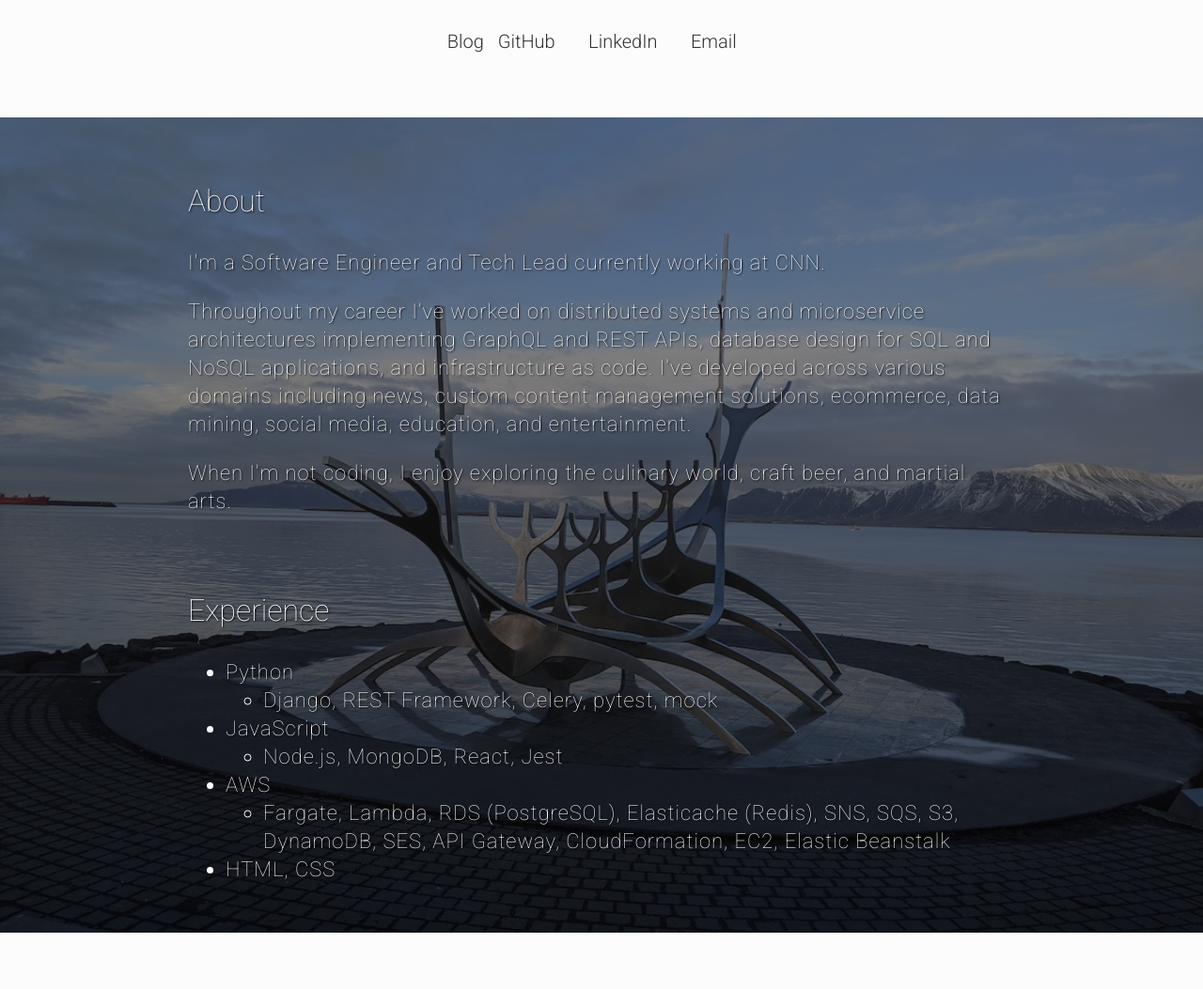
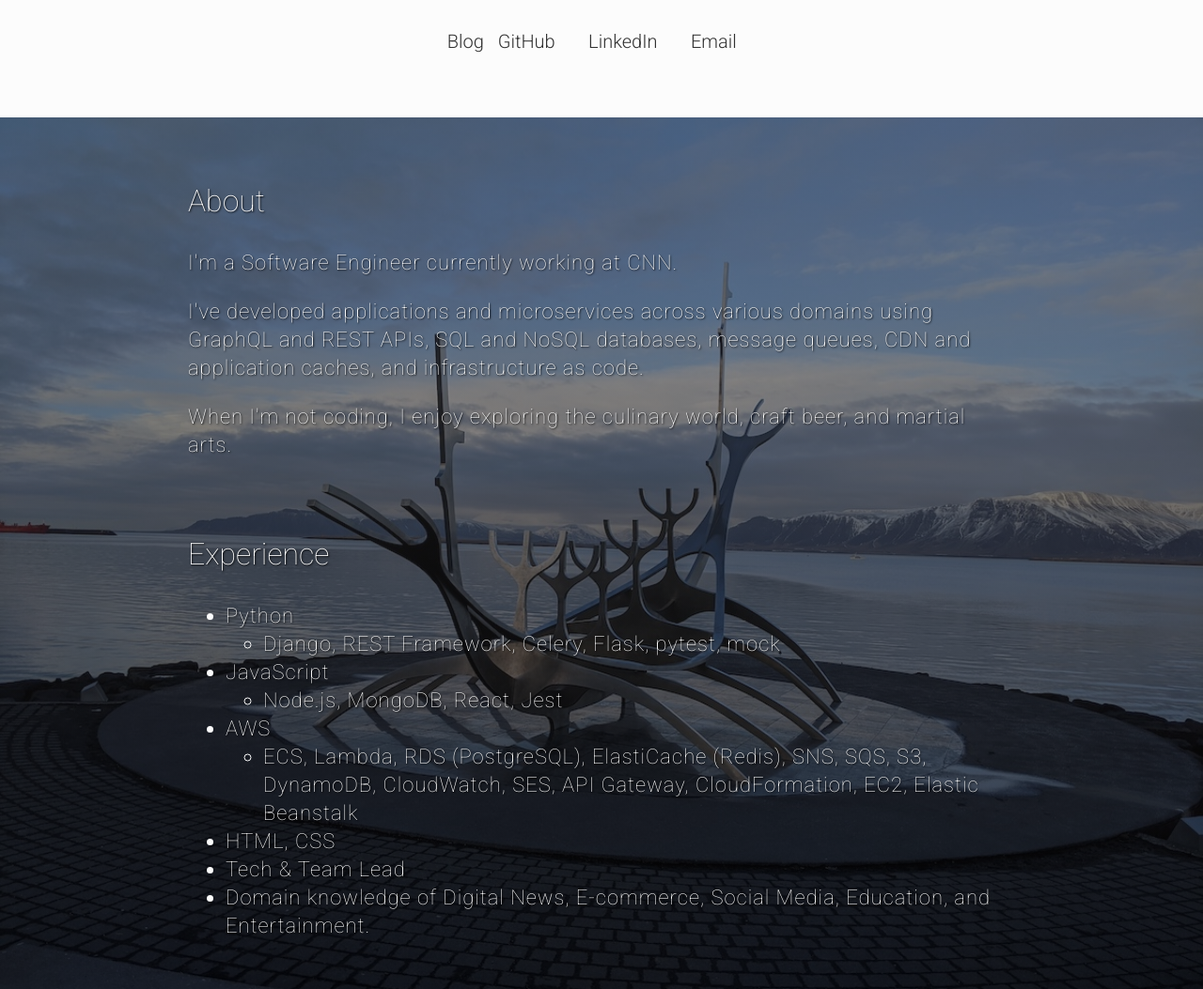
Before and after one commit to njamaleddine/nabiljamaleddine.com, a Django app: page / in a window 1280 px wide. Shown: the part 186-1239 px from the top of the page at 94% size. Before the commit the page ends 1179 px from the top, so only its background shows below. Run offline with Django 3.2, Linux system fonts and the light colour scheme; style sheets or scripts are compiled from the project's sources; some web fonts are replaced.

Commit message:
fix homepage bio

```diff
--- a/app/templates/index.html
+++ b/app/templates/index.html
@@ -17,11 +17,10 @@
     <div id="bio" class="information">
         <p class="title">About</p>
         <p class="description">
-            I'm a Software Engineer and Tech Lead currently working at CNN.
+            I'm a Software Engineer currently working at CNN.
         </p>
         <p class="description">
-            Throughout my career I've worked on distributed systems and microservice architectures implementing GraphQL and REST APIs, database design for SQL and NoSQL applications, and infrastructure as code.
-            I've developed across various domains including news, custom content management solutions, ecommerce, data mining, social media, education, and entertainment.
+            I've developed applications and microservices across various domains using GraphQL and REST APIs, SQL and NoSQL databases, message queues, CDN and application caches, and infrastructure as code.
         </p>
         <p class="description">
             When I'm not coding, I enjoy exploring the culinary world, craft beer, and martial arts.
@@ -32,7 +31,7 @@
         <ul class="description">
             <li>Python
                 <ul>
-                    <li>Django, REST Framework, Celery, pytest, mock</li>
+                    <li>Django, REST Framework, Celery, Flask, pytest, mock</li>
                 </ul>
             </li>
             <li>JavaScript
@@ -42,10 +41,12 @@
             </li>
             <li>AWS
                 <ul>
-                    <li>Fargate, Lambda, RDS (PostgreSQL), Elasticache (Redis), SNS, SQS, S3, DynamoDB, SES, API Gateway, CloudFormation, EC2, Elastic Beanstalk</li>
+                    <li>ECS, Lambda, RDS (PostgreSQL), ElastiCache (Redis), SNS, SQS, S3, DynamoDB, CloudWatch, SES, API Gateway, CloudFormation, EC2, Elastic Beanstalk</li>
                 </ul>
             </li>
             <li>HTML, CSS</li>
+            <li>Tech & Team Lead</li>
+            <li>Domain knowledge of Digital News, E-commerce, Social Media, Education, and Entertainment.</li>
         </ul>
     </div>
 </div>
```
